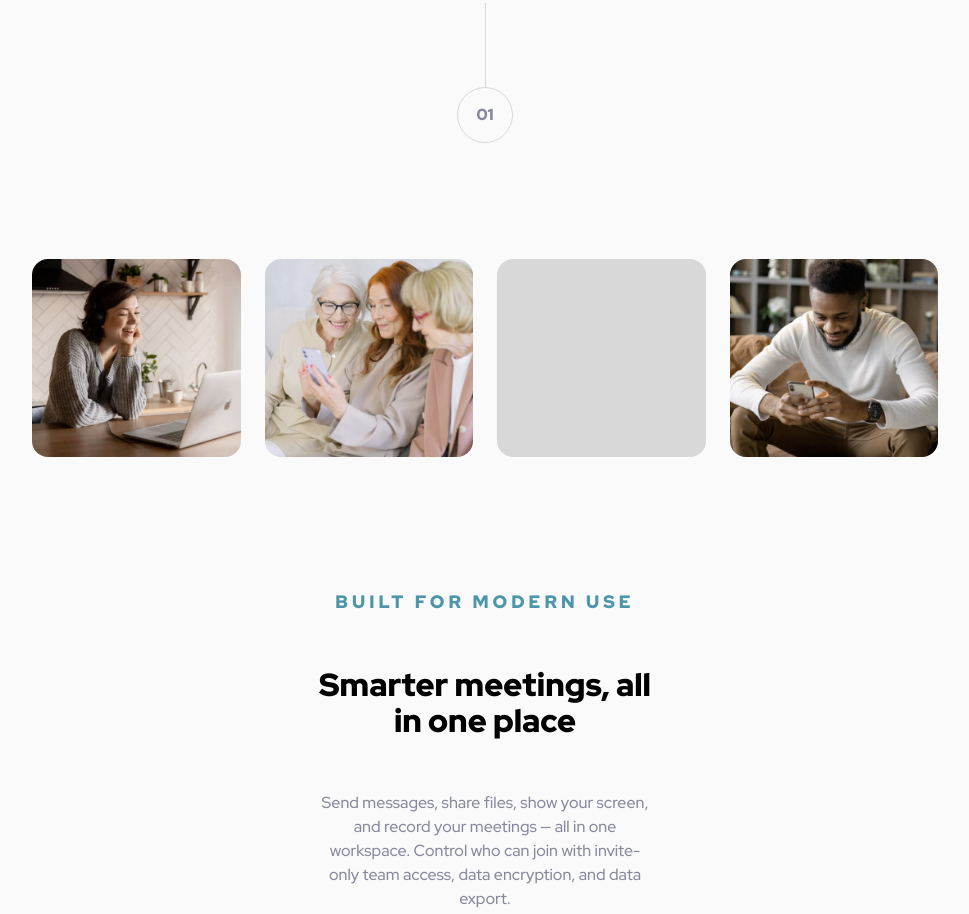
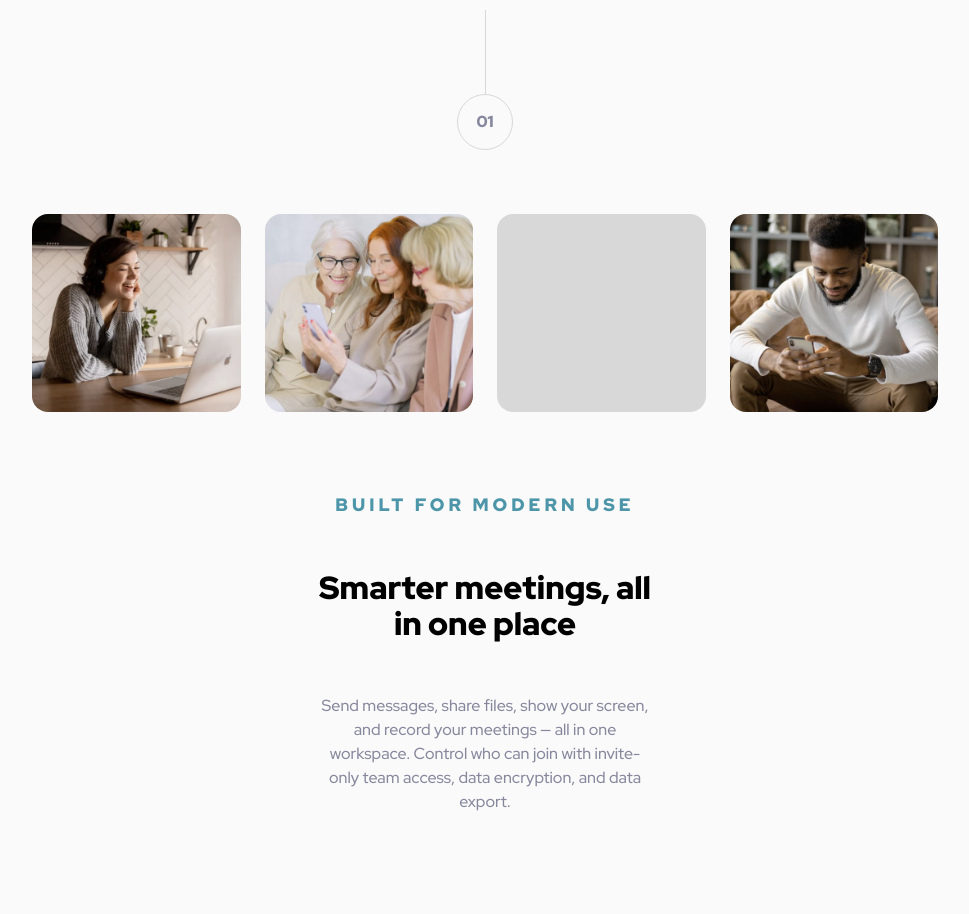
Before and after one commit to Towbee05/landing-page, a website: page index.html in a window 1280 px wide. Shown: the part 627-1541 px from the top of the page, without its empty margins (155-1124 px from the left). Drawn offline with Linux system fonts and the light colour scheme.

Commit message:
Fixed bug

```diff
--- a/index.html
+++ b/index.html
@@ -57,13 +57,13 @@
                         </button>
                     </div>
                 </div>
-                <div class="box xs:mt-[58px]">
+                <div class="box xs:mt-[65px]">
                     <div class="lines"></div>
                     <div class="circle">
                         <p class="font-black"> 01 </p>
                     </div>
                 </div>
-                <div class="grid grid-cols-2 gap-x-6 gap-y-[25px] xxs:grid-cols-4 xs:grid-cols-4 xs:px-[165px] xs:mt-16">
+                <div class="grid grid-cols-2 gap-x-6 gap-y-[25px] xxs:grid-cols-4 xs:grid-cols-4 xs:px-[165px] xs:mt-3">
                     <article>
                         <img class="rounded-2xl" src="./assets/desktop/image-woman-in-videocall.jpg" alt="image-woman-in-videocall">
                     </article>
@@ -77,7 +77,7 @@
                         <img class="rounded-2xl" src="./assets/desktop/image-man-texting.jpg" alt="image-man-texting">
                     </article>
                 </div>
-                <div class="space-y-13 xxs:px-[58px] xs:px-[450px] xs:mt-20">
+                <div class="space-y-13 xxs:px-[58px] xs:px-[450px] xs:mt-7">
                     <h3 class="uppercase tracking-custom text-custom-button-1 font-black">Built for Modern use</h3>
                     <h1 class="xxs:px-16">Smarter meetings, all in one place</h1>
                     <p>
```
Also changed, not shown: dict/output.css.
